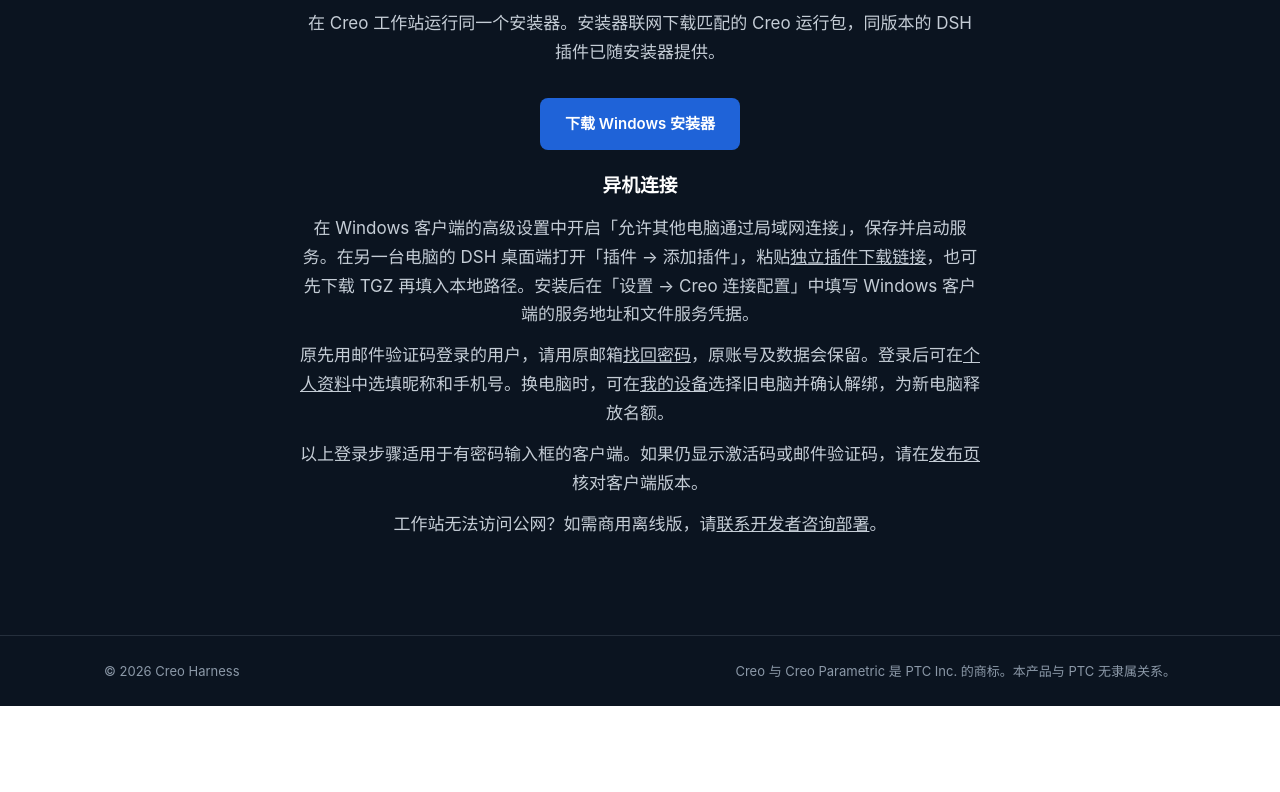
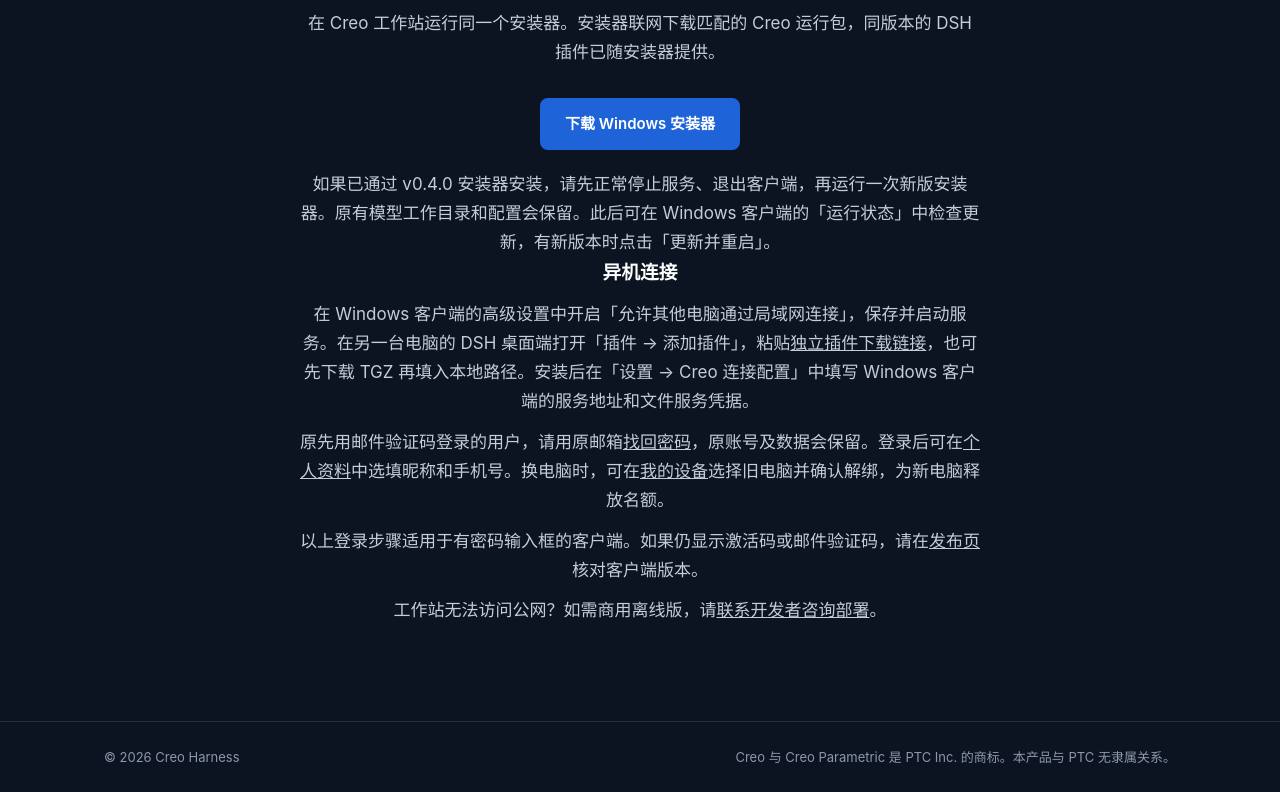
Before and after one commit to LLP2333/creo-harness-web, a plain HTML site: page index.html in a window 1280 px wide. Shown: the part 4253-5045 px from the top of the page. Before the commit the page ends 4959 px from the top, so only its background shows below. Drawn offline with Linux system fonts and the light colour scheme.

Commit message:
docs: explain how v0.4.0 users enable client updates

```diff
--- a/index.html
+++ b/index.html
@@ -225,6 +225,7 @@
       <div class="download-actions">
         <a class="btn" href="https://github.com/LLP2333/creo-harness-web/releases/latest/download/CreoHarnessSetup.exe">下载 Windows 安装器</a>
       </div>
+      <p class="section-lede">如果已通过 v0.4.0 安装器安装，请先正常停止服务、退出客户端，再运行一次新版安装器。原有模型工作目录和配置会保留。此后可在 Windows 客户端的「运行状态」中检查更新，有新版本时点击「更新并重启」。</p>
       <h3 id="remote">异机连接</h3>
       <p class="section-lede">在 Windows 客户端的高级设置中开启「允许其他电脑通过局域网连接」，保存并启动服务。在另一台电脑的 DSH 桌面端打开「插件 → 添加插件」，粘贴<a href="https://github.com/LLP2333/creo-harness-web/releases/latest/download/creo-harness-dsh-plugin-creo.tgz">独立插件下载链接</a>，也可先下载 TGZ 再填入本地路径。安装后在「设置 → Creo 连接配置」中填写 Windows 客户端的服务地址和文件服务凭据。</p>
       <p class="section-lede">原先用邮件验证码登录的用户，请用原邮箱<a href="https://account.qvqw.date/reset">找回密码</a>，原账号及数据会保留。登录后可在<a href="https://account.qvqw.date/profile">个人资料</a>中选填昵称和手机号。换电脑时，可在<a href="https://account.qvqw.date/devices">我的设备</a>选择旧电脑并确认解绑，为新电脑释放名额。</p>
```
